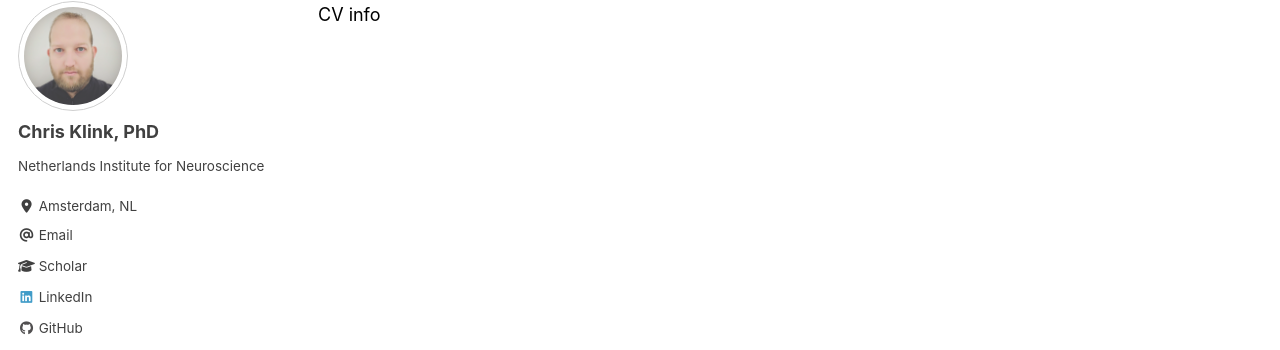
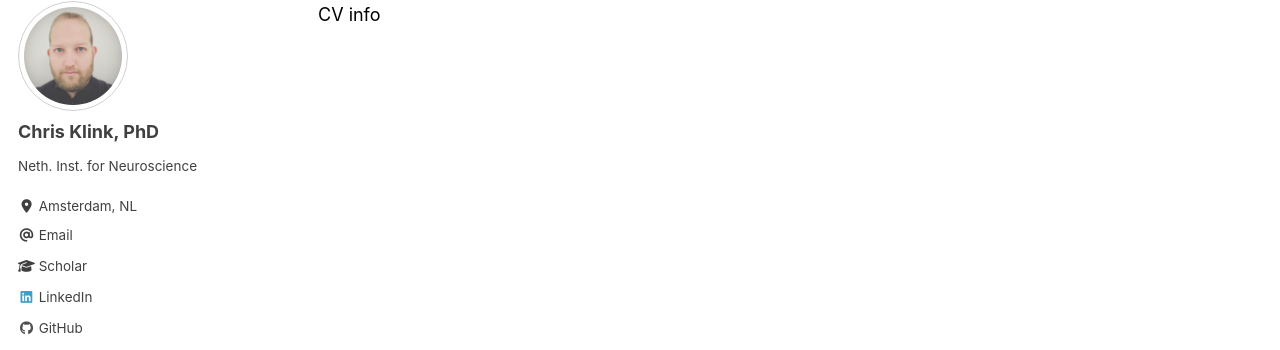
Before and after one commit to pcklink/pcklink.github.io, a Jekyll site: the page built from cv.html, in a window 1280 px wide. Shown: the part 98-448 px from the top of the page. Built offline with Jekyll 4.4.1, drawn with Linux system fonts in a browser that asks for light colours; cached includes are drawn as plain includes; nearby versions of some CDN libraries.

Commit message:
Update _config.yml

```diff
--- a/_config.yml
+++ b/_config.yml
@@ -110,7 +110,7 @@ author:
   name             : "Chris Klink, PhD"
   avatar           : "/assets/images/bio-photo.png" # path of avatar image, e.g. "/assets/images/bio-photo.jpg"
   # bio              : "Neuroscientist interested in the neural mechanisms of perception and cognition. How does the brain process information to create flexible, goal-directed behavior? How can we restore and improve these processes?"
-  bio              : "Netherlands Institute for Neuroscience"
+  bio              : "Neth. Inst. for Neuroscience"
   location         : "Amsterdam, NL"
   email            : # "c.klink@nin.knaw.nl"
   links:
```
